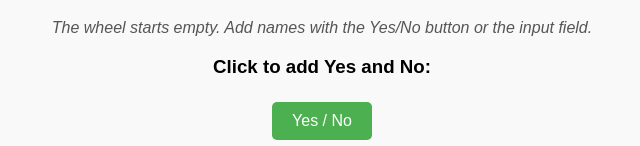
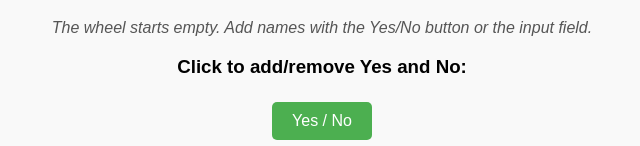
Before and after one commit to Z3ltu/Wheel-of-Fortune, a plain HTML site: page index.html in a window 1280 px wide. Shown: the part 567-713 px from the top of the page, without its empty margins (318-958 px from the left). Drawn offline with Linux system fonts and the light colour scheme.

Commit message:
Update index.html

```diff
--- a/index.html
+++ b/index.html
@@ -64,7 +64,7 @@
   <p id="result"></p>
   <p id="status"></p>
 
-  <h3>Click to add Yes and No:</h3>
+  <h3>Click to add/remove Yes and No:</h3>
   <div id="fixedNames">
     <button class="nameBtn" id="yesNoBtn">Yes / No</button>
   </div>
```
